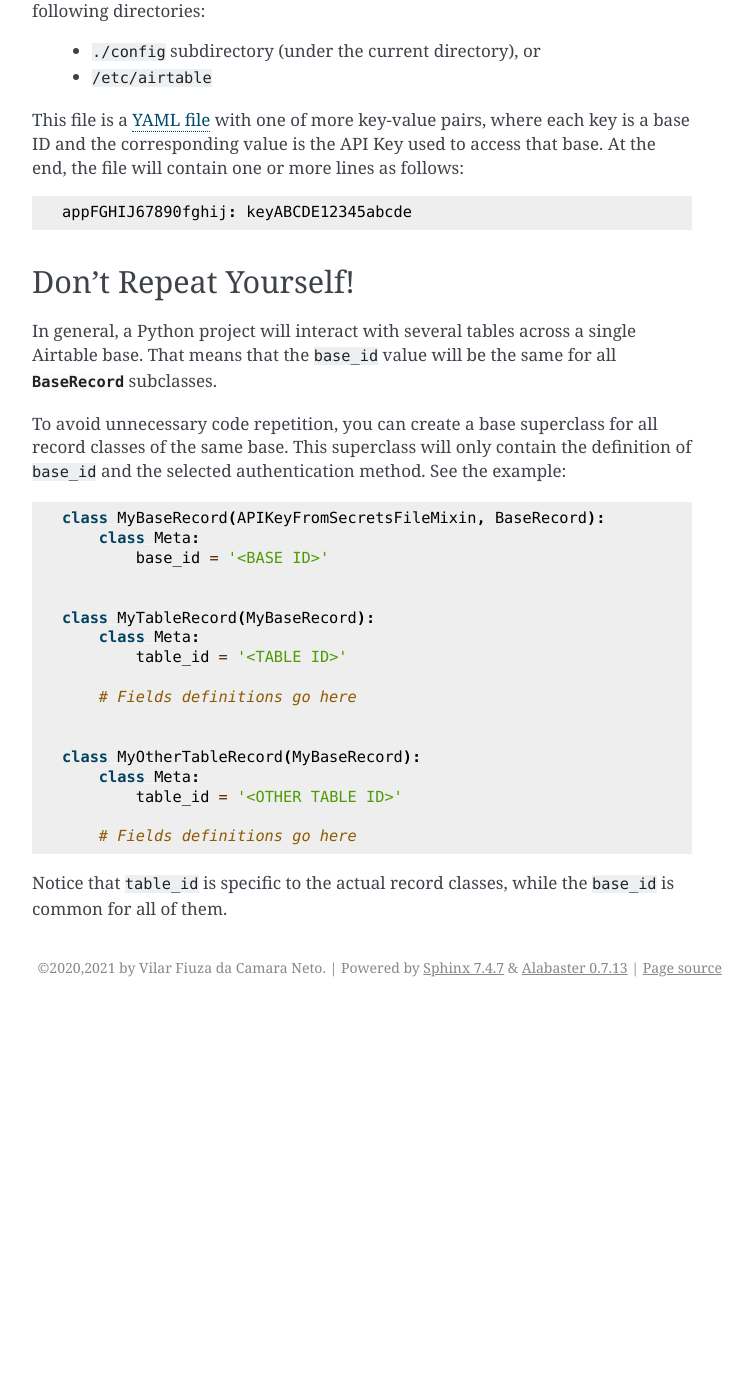
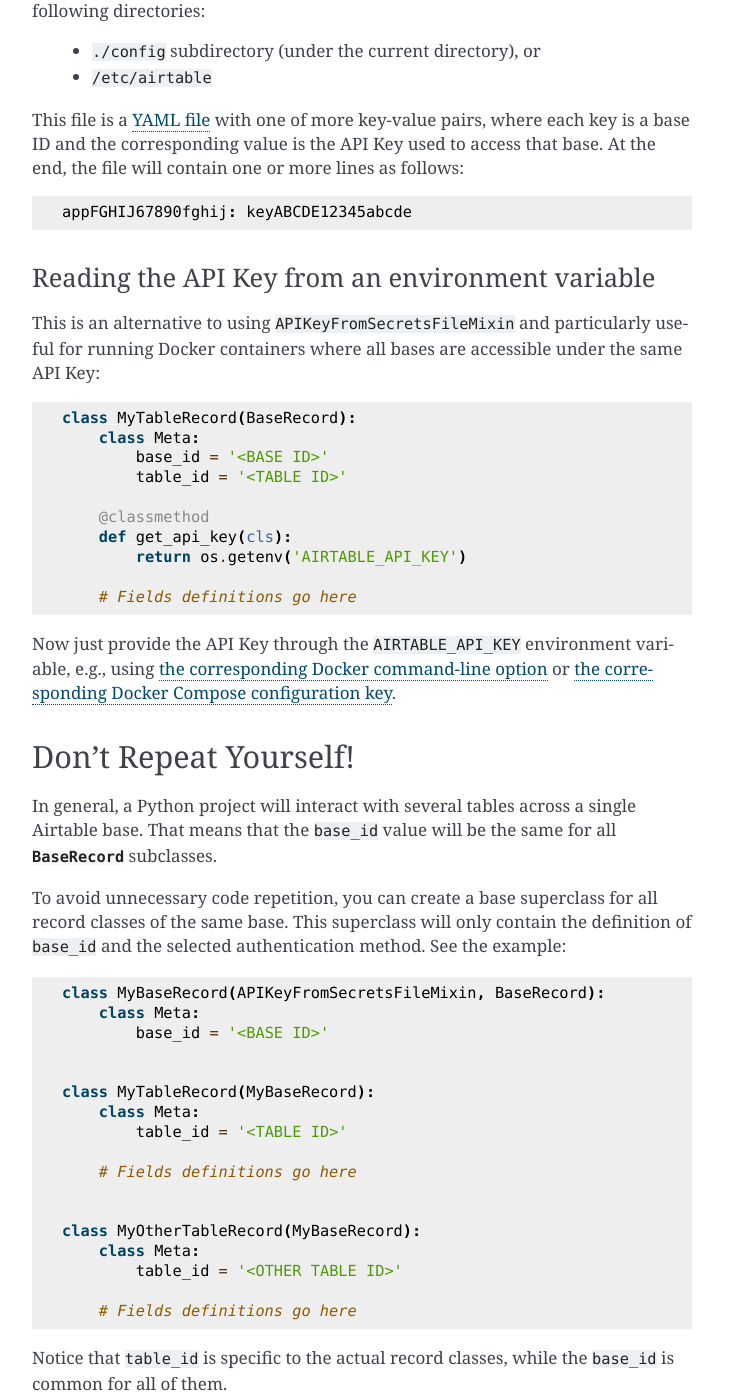
Before and after one commit to vilarneto/pyrtable, a Sphinx documentation site: the page built from docs/source/record.rst, in a window 1280 px wide and 1400 px high, scrolled down 2380 px. Shown: the whole window, without its empty margins (388-1140 px from the left). Built offline with Sphinx 7.4.7, drawn with Linux system fonts in a browser that asks for light colours; before the commit the page ends 3387 px from its top, so only the background shows below that; some of the changed text lies outside the part shown.

Commit message:
Improve documentation

```diff
--- a/README.rst
+++ b/README.rst
@@ -105,7 +105,7 @@
                      desc='Updating Airtable records'):
            pass
 
-Pyrtable also has some extra tools to cache data and read authentication keys from external JSON/YAML files -- check out the ``APIKeyFromSecretsFileMixin`` mixin class. Remember to never commit sensitive data to your repository, as Airtable authentication allows **full R/W access to all your bases** with a single API key!
+Pyrtable also has some extra tools to cache data and to store authentication keys in JSON/YAML files or in an environment variable. Remember to never commit sensitive data to your repository, as Airtable authentication allows **full R/W access to all your bases** with a single API key!
 
 Compatibility
 -------------
--- a/docs/source/index.rst
+++ b/docs/source/index.rst
@@ -125,7 +128,7 @@
                       desc='Updating Airtable records'):
             pass
 
-Pyrtable also has some extra tools to cache data and read authentication keys from external JSON/YAML files -- check out the :class:`APIKeyFromSecretsFileMixin` mixin class. Remember to never commit sensitive data to your repository, as Airtable authentication allows **full R/W access to all your bases** with a single API key!
+Pyrtable also has some extra tools to :ref:`cache data <Caching records>` and to store authentication keys :ref:`in JSON/YAML files <APIKeyFromSecretsFileMixin>` or :ref:`in an environment variable <API Key in environment var>`. Remember to never commit sensitive data to your repository, as Airtable authentication allows **full R/W access to all your bases** with a single API key!
 
 Compatibility
 -------------
--- a/docs/source/intro.rst
+++ b/docs/source/intro.rst
@@ -1,5 +1,8 @@
 Introduction
 ============
+
+.. index::
+   single: Installation
 
 Installation
 ------------
@@ -13,6 +16,9 @@
 .. code-block:: console
 
   $ pip install 'pyrtable[pytz]'
+
+.. index::
+   single: Quick Start
 
 Quick Start
 -----------
--- a/docs/source/record.rst
+++ b/docs/source/record.rst
@@ -24,10 +26,16 @@
 Values for ``base_id`` and ``table_id``
 ---------------------------------------
 
+.. index::
+   single: base_id
+
 ``base_id``
 ^^^^^^^^^^^
 
 Open the desired base in Airtable, go to “Help > API documentation” (top-right corner) and search for a paragraph containing “The ID of this base is `base_id`”.
+
+.. index::
+   single: table_id
 
 ``table_id``
 ^^^^^^^^^^^^
@@ -38,6 +46,10 @@
 ------------------
 
 Refer to :ref:`this page <Field classes>` for details about using field classes to define the properties that link to Airtable fields.
+
+.. index::
+   single: Authentication
+   single: API Keys
 
 Authentication methods
 ----------------------
@@ -62,8 +74,8 @@
         @classmethod
         def get_api_key(cls, base_id):
             return {
-                '<BASE_ID_1>: '<API KEY_1>',
-                '<BASE_ID_2>: '<API KEY_2>',
+                '<BASE_ID_1>': '<API KEY_1>',
+                '<BASE_ID_2>': '<API KEY_2>',
             }[base_id]
 
         # other class stuff here
@@ -99,6 +111,28 @@
 
     appFGHIJ67890fghij: keyABCDE12345abcde
 
+.. _API Key in environment var:
+.. index::
+   single: Docker; Providing the API Key
+
+Reading the API Key from an environment variable
+^^^^^^^^^^^^^^^^^^^^^^^^^^^^^^^^^^^^^^^^^^^^^^^^
+
+This is an alternative to using ``APIKeyFromSecretsFileMixin`` and particularly useful for running Docker containers where all bases are accessible under the same API Key::
+
+    class MyTableRecord(BaseRecord):
+        class Meta:
+            base_id = '<BASE ID>'
+            table_id = '<TABLE ID>'
+
+        @classmethod
+        def get_api_key(cls):
+            return os.getenv('AIRTABLE_API_KEY')
+
+        # Fields definitions go here
+
+Now just provide the API Key through the ``AIRTABLE_API_KEY`` environment variable, e.g., using `the corresponding Docker command-line option <https://docs.docker.com/engine/reference/commandline/run/#set-environment-variables--e---env---env-file>`_ or `the corresponding Docker Compose configuration key <https://docs.docker.com/compose/environment-variables/#set-environment-variables-in-containers>`_.
+
 Don't Repeat Yourself!
 ----------------------
 
@@ -125,3 +159,13 @@
         # Fields definitions go here
 
 Notice that ``table_id`` is specific to the actual record classes, while the ``base_id`` is common for all of them.
+
+Of course this can also be designed to read the API Key from an environment variable::
+
+    class MyBaseRecord(BaseRecord):
+        class Meta:
+            base_id = '<BASE ID>'
+
+        @classmethod
+        def get_api_key(cls):
+            return os.getenv('AIRTABLE_API_KEY')
```
Also changed, not shown: other parts of docs/source/index.rst (+3 -1 lines), other parts of docs/source/record.rst (+2 -0 lines), README.md (+1 -1 lines), docs/source/caching.rst (+8 -0 lines), docs/source/fetchsave.rst (+29 -0 lines), docs/source/fields.rst (+47 -0 lines).
